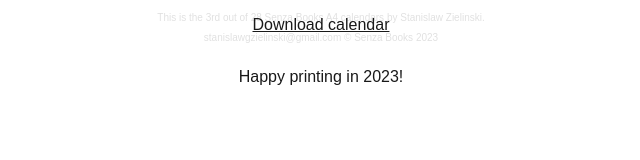
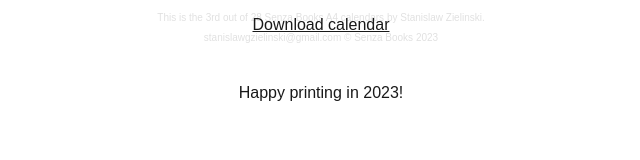
Before and after one commit to senzabooks/Practical-Jokes, a plain HTML site: page index.html in a window 1280 px wide. Shown: the whole page, without its empty margins (319-959 px from the left). Drawn offline with Linux system fonts and the light colour scheme.

Commit message:
Update index.html

```diff
--- a/index.html
+++ b/index.html
@@ -54,7 +54,7 @@
   <div class="centered">
   <a href="senza_calendar_2023.pdf" download> <p>Download calendar</p> </a>
    <br>
-    <div> Happy printing in 2023!</div>
+    <p> Happy printing in 2023!</p>
   </div>
 
 
```
